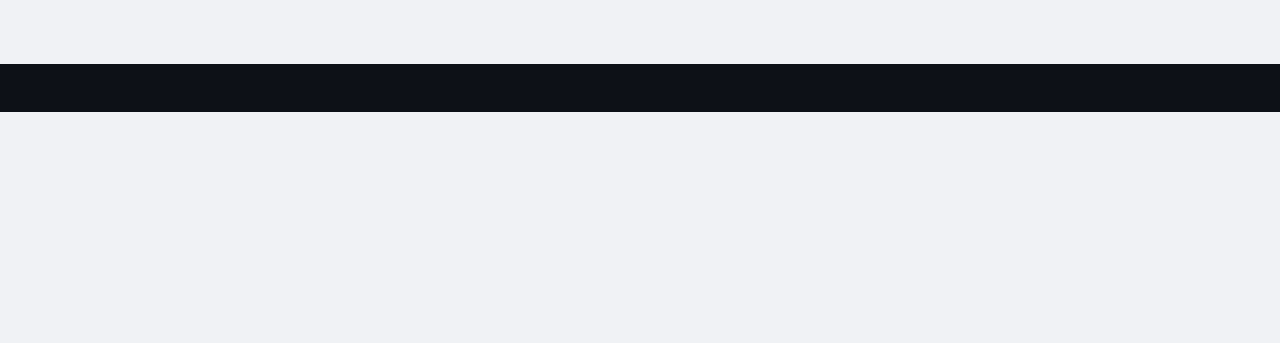
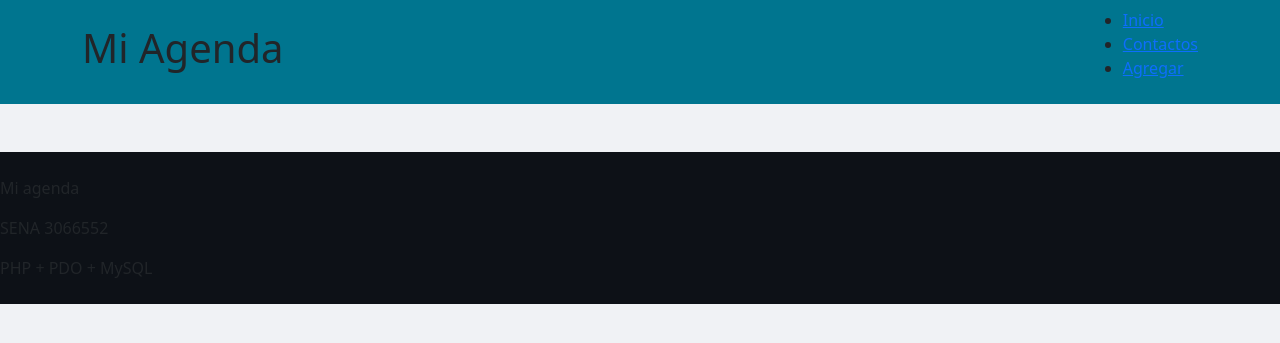
Before and after one commit to C-pickles06/conexion_mysql, a PHP site: page /practica_app/contactos/index.php in a window 1280 px wide. Shown: the top 343 px of the page. Run offline with PHP 8.4, Linux system fonts and the light colour scheme.

Commit message:
feat: Realizó el ejercicio hasta el todo-6 parte de contactos/index.php

```diff
--- a/practica_app/includes/footer.php
+++ b/practica_app/includes/footer.php
@@ -7,6 +7,8 @@
 
 <footer class="mt-5 py-4" style="background:#0d1117;">
   <!-- ??? -->
+    <p>Mi agenda</p> <p>SENA 3066552</p>
+    <span>PHP + PDO + MySQL</span>
 </footer>
 
 <script src="https://cdn.jsdelivr.net/npm/bootstrap@5.3.3/dist/js/bootstrap.bundle.min.js"></script>
--- a/practica_app/includes/header.php
+++ b/practica_app/includes/header.php
@@ -8,10 +8,10 @@
   <link href="https://cdnjs.cloudflare.com/ajax/libs/font-awesome/6.5.0/css/all.min.css" rel="stylesheet">
   <style>
     /* TODO 29a: Define la variable de color principal de tu app */
-    :root { --color: ???; }  /* Sugerencia: #00758f o tu color favorito */
+    :root { --color: #00758f; }  /* Sugerencia: #00758f o tu color favorito */
     /* TODO 29b: Estilos básicos */
     body { background: #f0f2f5; }
-    .navbar { background: ??? !important; }
+    .navbar { background: var(--color) !important; }
   </style>
 </head>
 <body>
@@ -25,6 +25,20 @@
 <nav class="navbar navbar-expand-lg navbar-dark">
   <div class="container">
     <!-- ??? -->
+     <h1>Mi Agenda</h1>
+     <ul>
+        <li>
+          <a href="/practica_app/index.php">Inicio</a>
+        </li>
+        <li>
+          <a href="/practica_app/contactos/index.php">Contactos</a>
+        </li>
+        <li>
+          <a href="/practica_app/contactos/crear.php">Agregar</a>
+        </li>
+
+     </ul>
+
   </div>
 </nav>
 
```
Also changed, not shown: practica_app/index.php (+7 -3 lines).
